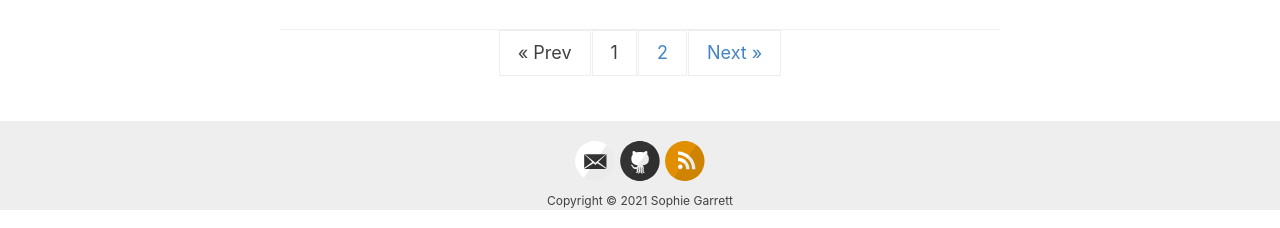
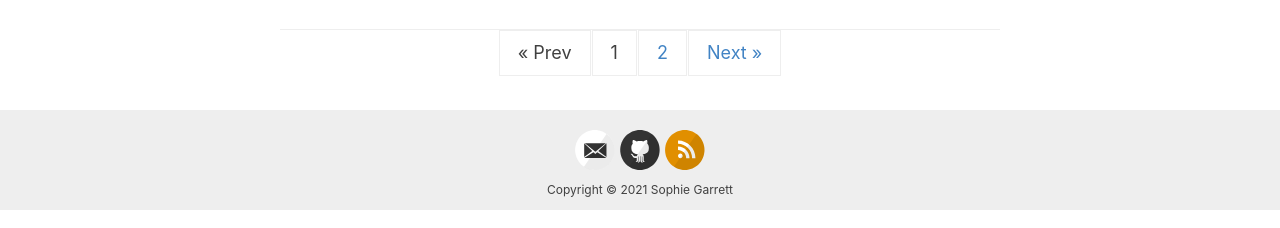
Before and after one commit to sophiegarrett/sophiegarrett.github.io, a Jekyll site: the page built from index.html, in a window 1280 px wide. Shown: the part 2199-2427 px from the top of the page. Built offline with Jekyll 4.4.1, drawn with Linux system fonts in a browser that asks for light colours; the list of posts is cut into pages by our own code.

Commit message:
Adjust footer height

```diff
--- a/assets/style.scss
+++ b/assets/style.scss
@@ -414,7 +414,7 @@ nav {
   position: absolute;
   bottom: 0;
   width: 100%;
-  height: 89px;
+  height: 100px;
   background-color: $lightGray;
 }
 
```
